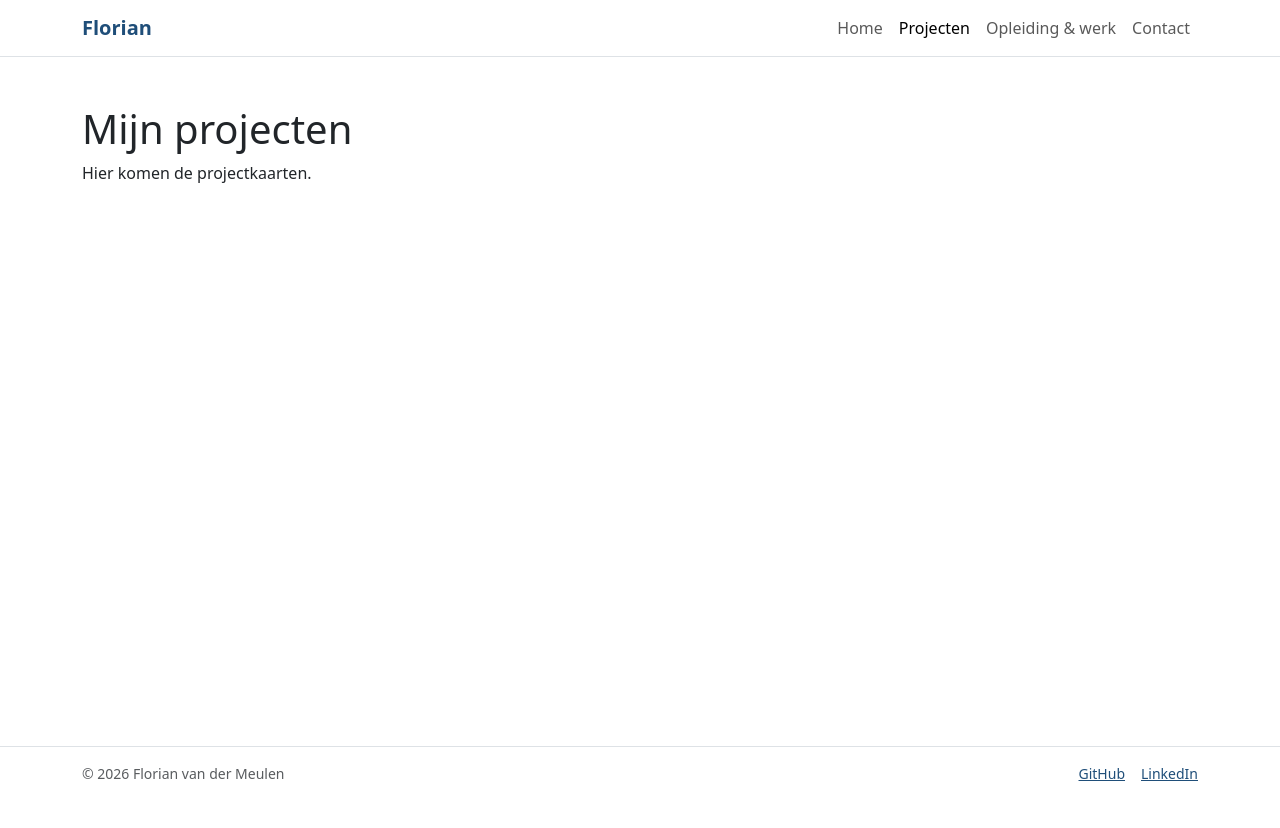
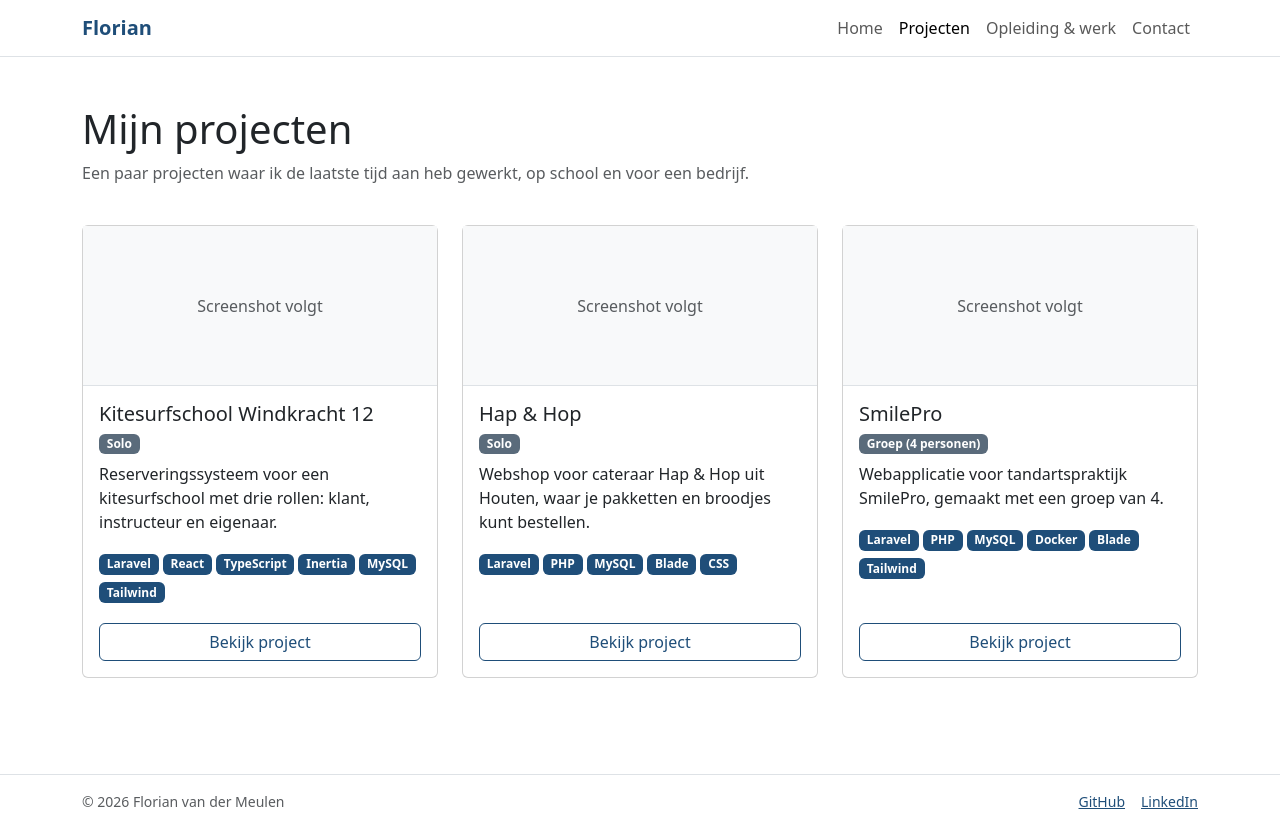
Before and after one commit to FlorianvdM/Portfolio, a React (Vite) app: page /projecten in a window 1280 px wide. Before the commit the page ends 800 px from the top, so only its background shows below. Built offline with nearby package versions, Linux system fonts and the light colour scheme.

Commit message:
Projectenpagina met kaarten gemaakt

```diff
--- a/src/components/ProjectCard.jsx
+++ b/src/components/ProjectCard.jsx
@@ -0,0 +1,38 @@
+import { Card, Badge, Button } from 'react-bootstrap'
+import { Link } from 'react-router-dom'
+
+// Eén kaart met een project. Het project komt binnen als prop.
+function ProjectCard({ project }) {
+    return (
+        <Card className="h-100">
+            {/* Screenshot, of een grijs vak als er nog geen afbeelding is */}
+            {project.afbeelding ? (
+                <Card.Img variant="top" src={project.afbeelding} alt={project.titel} />
+            ) : (
+                <div className="bg-light border-bottom d-flex align-items-center justify-content-center text-muted" style={{ height: 160 }}>
+                    Screenshot volgt
+                </div>
+            )}
+
+            <Card.Body className="d-flex flex-column">
+                <Card.Title>{project.titel}</Card.Title>
+                <Badge bg="secondary" className="align-self-start mb-2">{project.type}</Badge>
+                <Card.Text>{project.korteTekst}</Card.Text>
+
+                {/* Voor elke techniek een badge */}
+                <div className="mb-3">
+                    {project.technieken.map((techniek) => (
+                        <Badge key={techniek} bg="primary" className="me-1 mb-1">{techniek}</Badge>
+                    ))}
+                </div>
+
+                {/* mt-auto duwt de knop naar de onderkant van de kaart */}
+                <Button as={Link} to={`/projecten/${project.slug}`} variant="outline-primary" className="mt-auto">
+                    Bekijk project
+                </Button>
+            </Card.Body>
+        </Card>
+    )
+}
+
+export default ProjectCard
--- a/src/pages/Projects.jsx
+++ b/src/pages/Projects.jsx
@@ -1,11 +1,22 @@
-import { Container } from 'react-bootstrap'
+import { Container, Row, Col } from 'react-bootstrap'
+import ProjectCard from '../components/ProjectCard'
+import projects from '../data/projects'
 
-// Projectenpagina: hier komen later de projectkaarten uit projects.js
+// Projectenpagina: laat alle projecten uit projects.js zien als kaarten
 function Projects() {
     return (
         <Container className="py-5">
             <h1>Mijn projecten</h1>
-            <p>Hier komen de projectkaarten.</p>
+            <p className="text-muted">Een paar projecten waar ik de laatste tijd aan heb gewerkt, op school en voor een bedrijf.</p>
+
+            {/* 1 kaart per rij op mobiel, 2 op tablet, 3 op laptop */}
+            <Row xs={1} md={2} lg={3} className="g-4 mt-2">
+                {projects.map((project) => (
+                    <Col key={project.slug}>
+                        <ProjectCard project={project} />
+                    </Col>
+                ))}
+            </Row>
         </Container>
     )
 }
```
